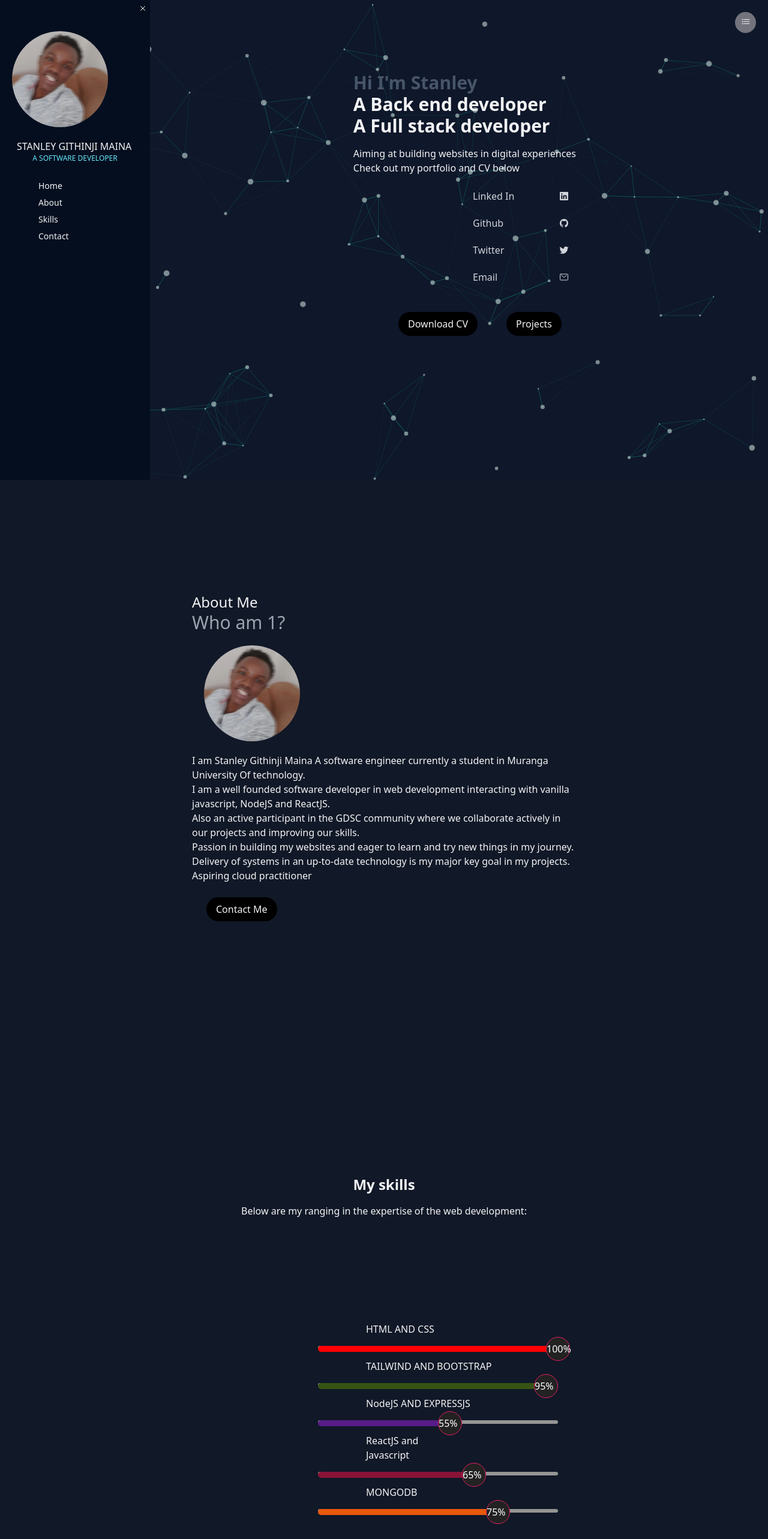
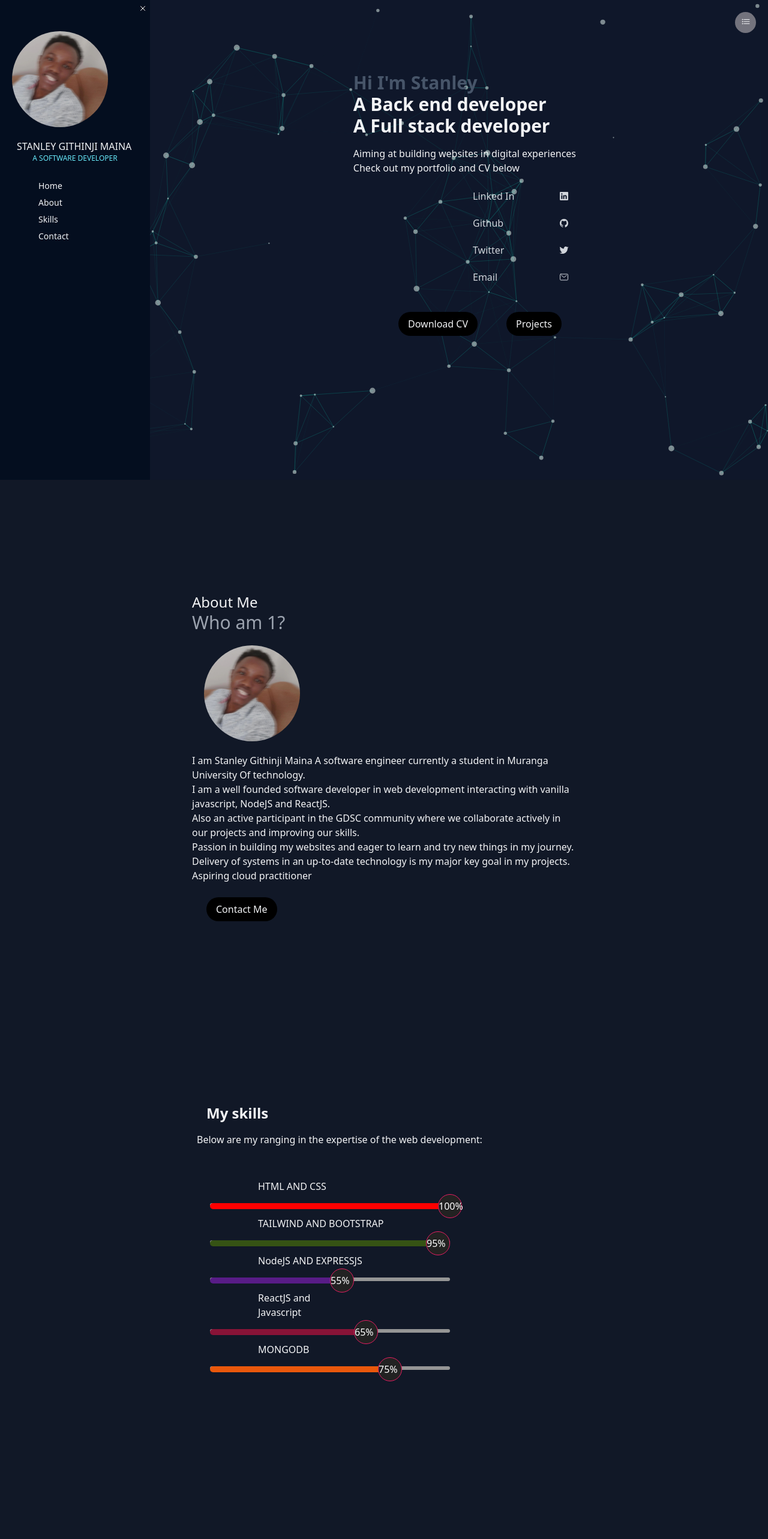
Before and after one commit to Stanley9646/react-portfolio, a React (Create React App) app: page /skills in a window 1280 px wide. Shown: the top 2566 px of the page at 60% size. Built offline with nearby package versions, Linux system fonts and the light colour scheme.

Commit message:
style:centering the div

```diff
--- a/src/components/Background.jsx
+++ b/src/components/Background.jsx
@@ -69,7 +69,7 @@ const Background = () => {
                             default: "bounce",
                         },
                         random: false,
-                        speed: 1,
+                        speed: 2,
                         straight: false,
                     },
                     number: {
--- a/src/components/Skills.jsx
+++ b/src/components/Skills.jsx
@@ -3,9 +3,9 @@ import React from "react";
 function skills() {
   return (
     <div id="skills"
-    className="w-full sm:w-1/2 h-screen md:w-2/3 lg:w-1/2 mx-auto pt-16 flex items-end   max-w-[800px]  p-18  my-10    flex-col">
-
-      <div className="m-auto flex flex-col justify-center pb-6 sm:p-2 ">
+    className="w-full sm:w-1/2 h-screen md:w-2/3 lg:w-1/2 mx-auto pt-16 flex-1 items-end   max-w-[800px]  p-18  my-10    flex-col">
+      <div className="flex-1 ml-auto">
+      <div className="m-auto flex-1 flex-col justify-center pb-6 sm:p-2 ">
       <h1 className="text-2xl m-auto font-bold p-4">My skills</h1>
       <p className="text-s m-auto py-0  ">
         Below are my ranging in the expertise of the web development:
@@ -47,6 +47,7 @@ function skills() {
         </div>
         </div>
       </div>
+      </div>
     </div>
   );
 }
```
